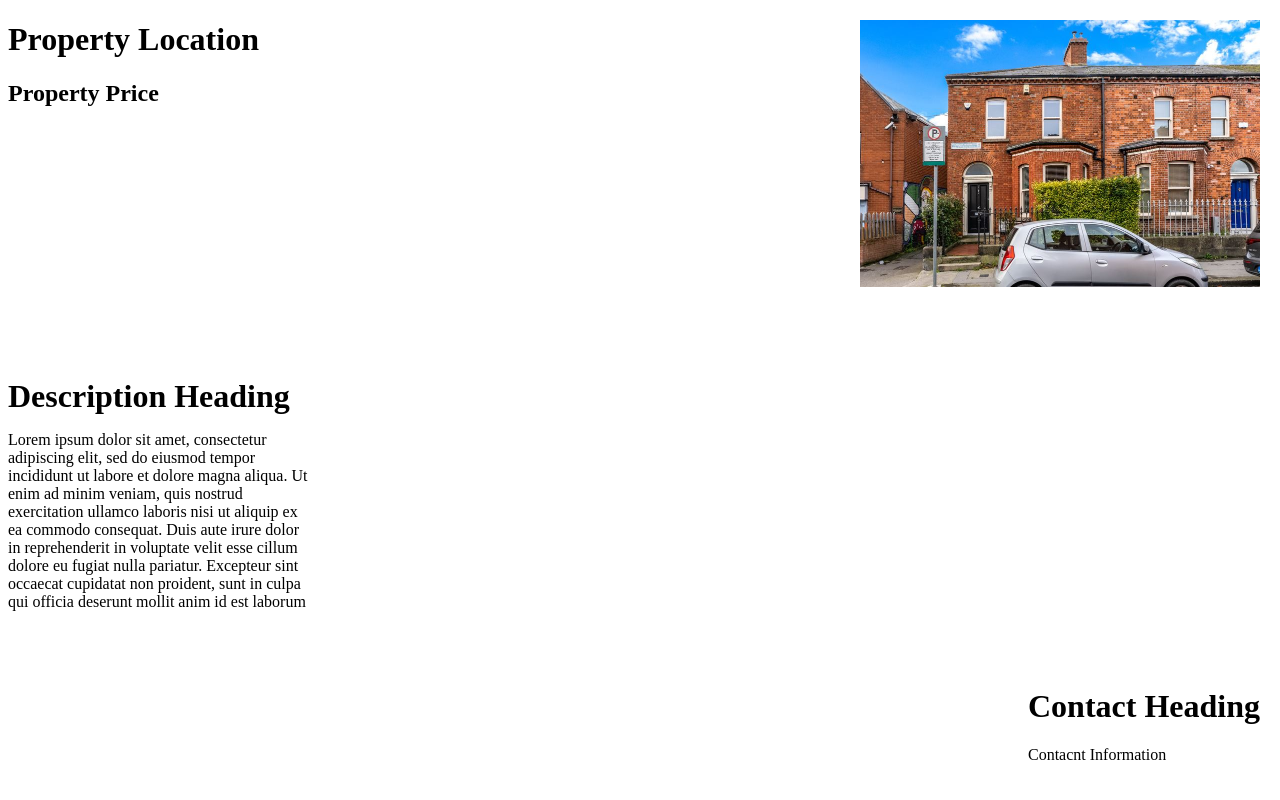
After one commit to ccoffinn/ProProperties, a PHP site: page /ProductDescription.html in a window 1280 px wide. The commit adds this page. Run offline with PHP 8.4, Linux system fonts and the light colour scheme.

Commit message:
Basic version of website

```diff
--- /dev/null
+++ b/ProductDescription.html
@@ -0,0 +1,31 @@
+<!DOCTYPE html>
+<html lang="en">
+    <head>
+        <meta charset="UTF-8">
+        <meta name="viewport" content="width=device-width, initial-scale=1.0">
+        <title>Property Description Page</title>
+        <link rel="stylesheet" href="css/ProductDescription.css">
+    </head>
+
+    <body>
+        <div class="Title">
+            <h1 class="Location">Property Location</h1>
+            <h2 class="Price">Property Price</h2>
+        </div>
+
+        <div class="Images">
+            <img class= "outerImage" src="images\outer.jpg" alt="Outer Image">
+        </div>
+
+        <div class="Description">
+            <h1 class="Description-Heading">Description Heading</h1>
+            <p class="Description">Lorem ipsum dolor sit amet, consectetur adipiscing elit, sed do eiusmod tempor incididunt ut labore et dolore magna aliqua. Ut enim ad minim veniam, quis nostrud exercitation ullamco laboris nisi ut aliquip ex ea commodo consequat. Duis aute irure dolor in reprehenderit in voluptate velit esse cillum dolore eu fugiat nulla pariatur. Excepteur sint occaecat cupidatat non proident, sunt in culpa qui officia deserunt mollit anim id est laborum</p>
+        </div>
+
+        <div class="Contact">
+            <h1 class="Contact-Heading">Contact Heading</h1>
+            <p>Contacnt Information</p>
+        </div>
+
+    </body>
+</html>
--- /dev/null
+++ b/css/ProductDescription.css
@@ -0,0 +1,30 @@
+.Images{
+    position: absolute;
+    top: 10px;
+    right: 10px;
+    padding:10px;
+}
+
+.outerImage{
+    width: 400px;
+    height: auto;
+}
+
+.Description{
+    width: 300px;
+    bottom: 10px;
+    left: 10px;
+}
+
+.Description-Heading{
+    margin-bottom: 15px;
+    top: 0;
+    padding-top: 250px;
+}
+
+.Contact{
+    bottom: 10px;
+    right: 10px;
+    position: absolute;
+    padding: 10px;
+}
```
Also changed, not shown: css/index.css (+7 -0 lines), css/searchBar.css (added, +35 -0 lines), index.php (+20 -2 lines), images/corridor.jpg (added), images/garden.jpg (added), images/kitchen.jpg (added), images/livingRoom.jpg (added), images/outer.jpg (added).
